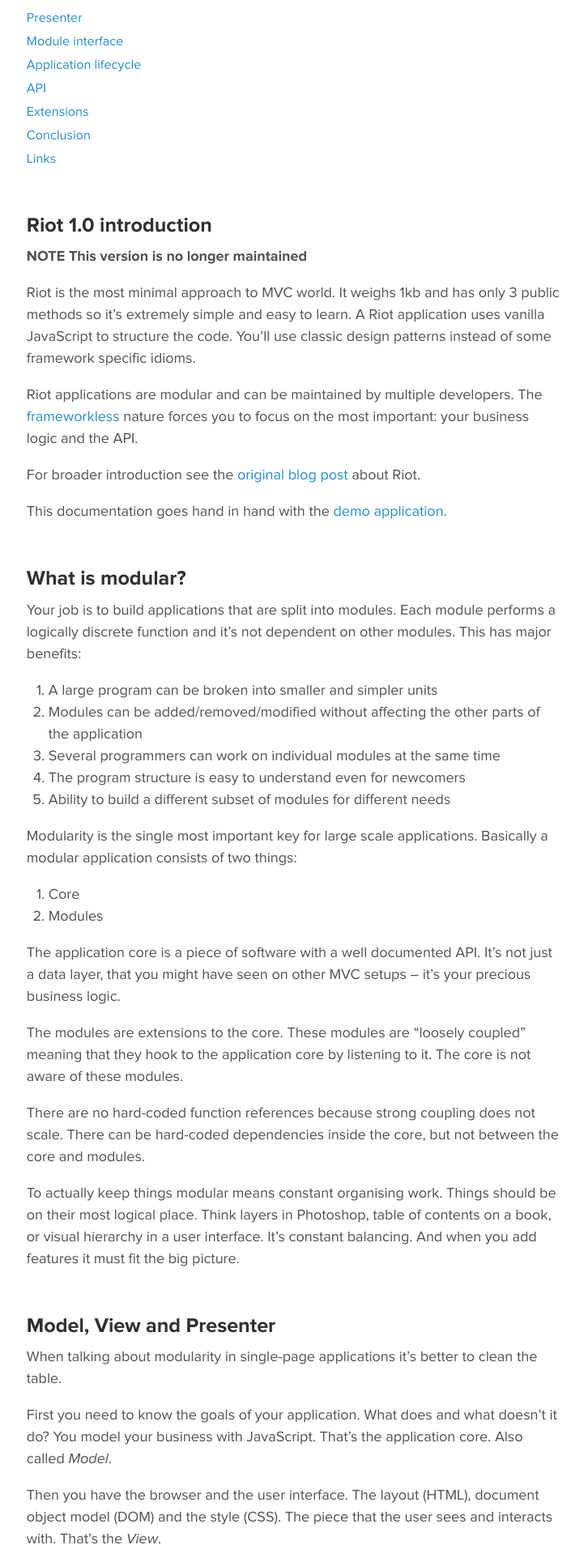
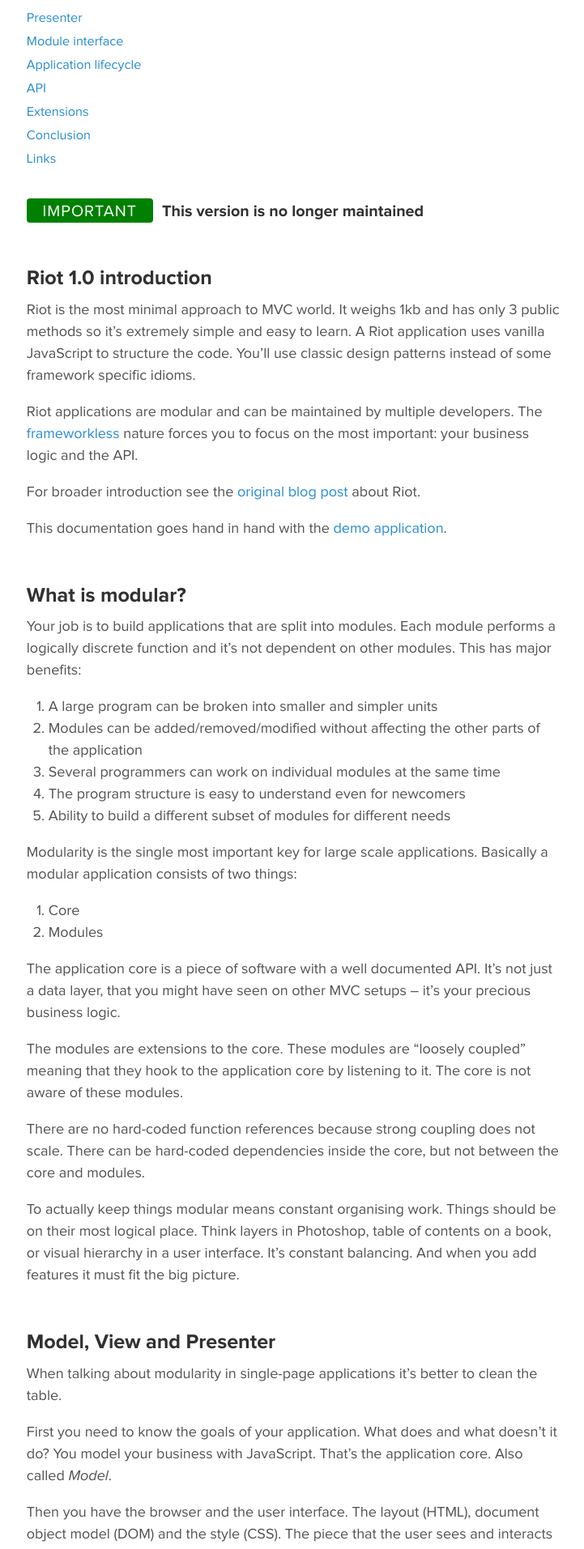
Before and after one commit to riot/riot.github.io, a Jekyll site: the page built from guide/v1.0.md, in a window 1280 px wide. Shown: the part 337-2250 px from the top of the page at 81% size, without its empty margins (276-997 px from the left). Built offline with Jekyll 4.4.1, drawn with Linux system fonts in a browser that asks for light colours; Markdown is read by kramdown in place of the engine named in the settings.

Commit message:
The user guide

```diff
--- a/guide/v1.0.md
+++ b/guide/v1.0.md
@@ -5,9 +5,9 @@
 
 {% include tabs.html %}
 
+### **Important** This version is no longer maintained
+
 ## Riot 1.0 introduction
-
-<b class="tag red">NOTE</b> <b>This version is no longer maintained</b>
 
 Riot is the most minimal approach to MVC world. It weighs 1kb and has only 3 public methods so it's extremely simple and easy to learn. A Riot application uses vanilla JavaScript to structure the code. You'll use classic design patterns instead of some framework specific idioms.
 
--- a/style/_type.scss
+++ b/style/_type.scss
@@ -20,9 +20,21 @@
   font-size: 1.4rem;
 }
 
+
 h3 {
   margin-top: 2.2rem;
   font-size: 1.1rem;
+
+  strong:first-child {
+    background-color: green;
+    padding: .2em 1em;
+    font-weight: normal;
+    color: white;
+    border-radius: .2em;
+    text-transform: uppercase;
+    letter-spacing: 1px;
+    margin-right: .3em;
+  }
 }
 
 h4, h5, h6 {
```
